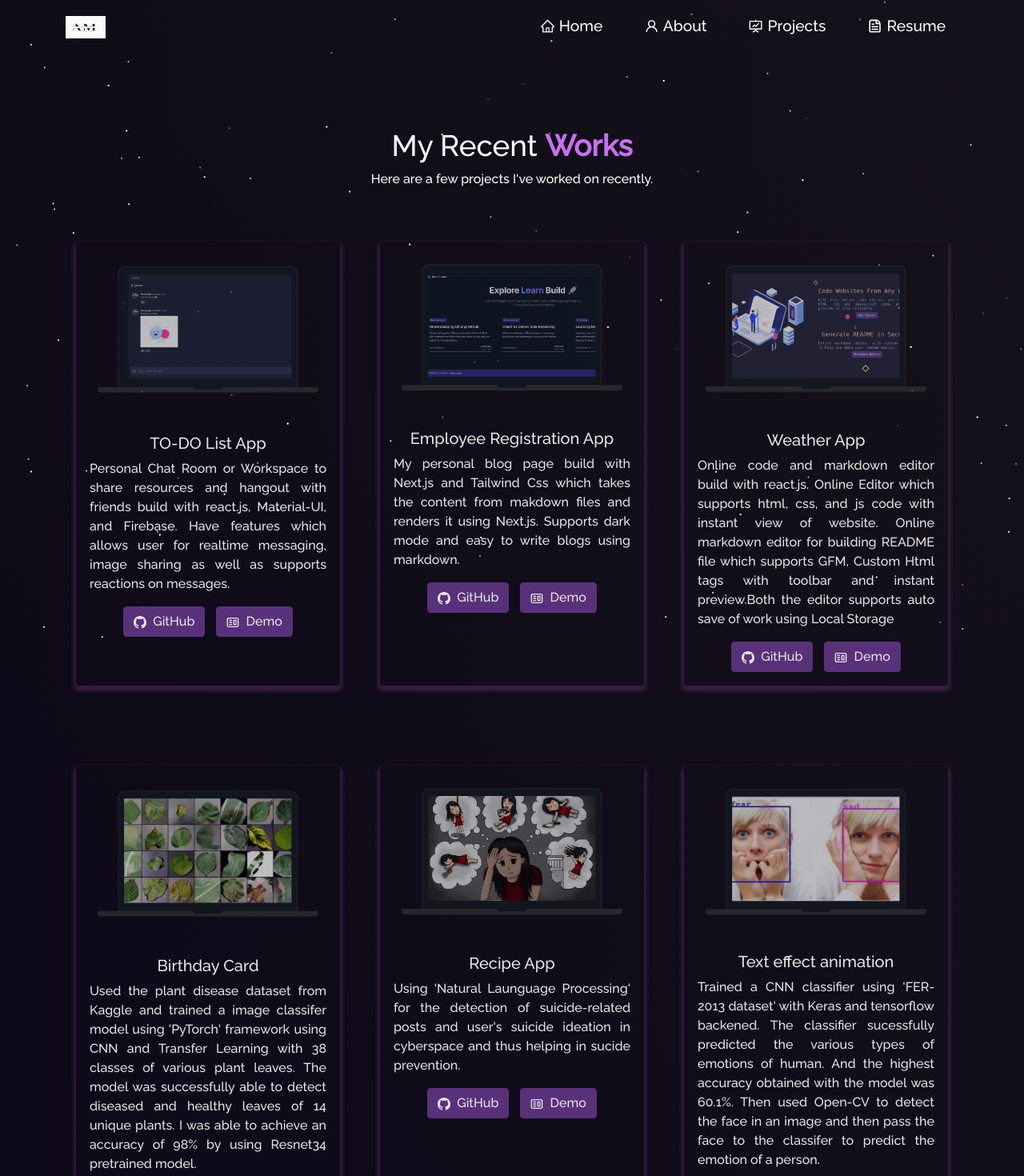
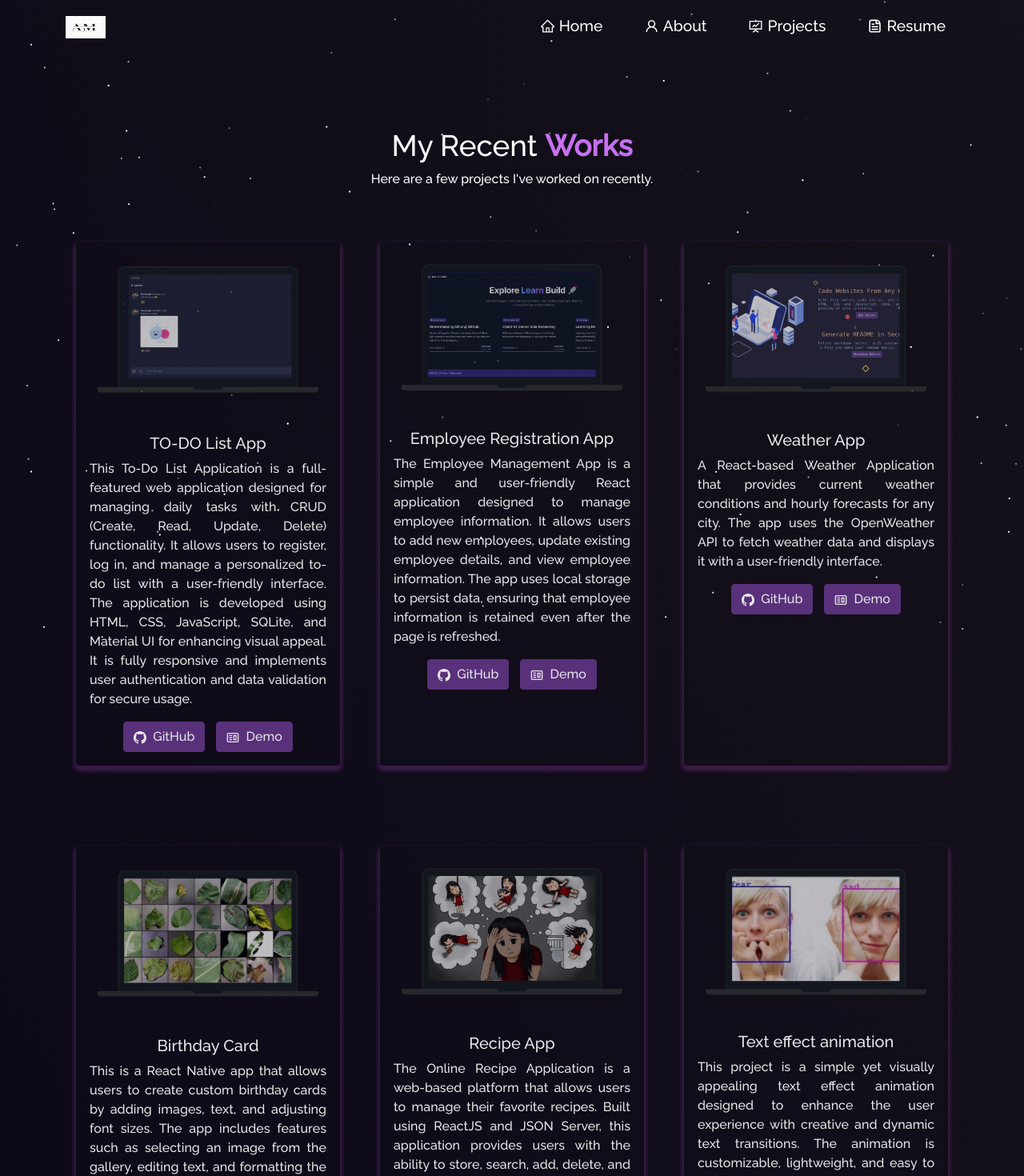
Before and after one commit to Asiphile1/Portfolio-Asi-Updated, a React (Create React App) app: page /project in a window 1280 px wide. Shown: the top 1470 px of the page at 80% size. Built offline with nearby package versions, Linux system fonts and the light colour scheme.

Commit message:
added final project text

```diff
--- a/src/components/Projects/Projects.js
+++ b/src/components/Projects/Projects.js
@@ -26,7 +26,7 @@ function Projects() {
               imgPath={chatify}
               isBlog={false}
               title="TO-DO List App"
-              description="Personal Chat Room or Workspace to share resources and hangout with friends build with react.js, Material-UI, and Firebase. Have features which allows user for realtime messaging, image sharing as well as supports reactions on messages."
+              description="This To-Do List Application is a full-featured web application designed for managing daily tasks with CRUD (Create, Read, Update, Delete) functionality. It allows users to register, log in, and manage a personalized to-do list with a user-friendly interface. The application is developed using HTML, CSS, JavaScript, SQLite, and Material UI for enhancing visual appeal. It is fully responsive and implements user authentication and data validation for secure usage."
               ghLink="	https://github.com/Asiphile1/To-do-list-app-codetribe"
               demoLink="https://to-do-list-app-codetribe.vercel.app/"
             />
@@ -37,7 +37,7 @@ function Projects() {
               imgPath={bitsOfCode}
               isBlog={false}
               title="Employee Registration App"
-              description="My personal blog page build with Next.js and Tailwind Css which takes the content from makdown files and renders it using Next.js. Supports dark mode and easy to write blogs using markdown."
+              description="The Employee Management App is a simple and user-friendly React application designed to manage employee information. It allows users to add new employees, update existing employee details, and view employee information. The app uses local storage to persist data, ensuring that employee information is retained even after the page is refreshed."
               ghLink="https://github.com/Asiphile1/codeTribe-employee-app"
               demoLink="https://code-tribe-employee-app.vercel.app/"
             />
@@ -48,7 +48,7 @@ function Projects() {
               imgPath={editor}
               isBlog={false}
               title="Weather App"
-              description="Online code and markdown editor build with react.js. Online Editor which supports html, css, and js code with instant view of website. Online markdown editor for building README file which supports GFM, Custom Html tags with toolbar and instant preview.Both the editor supports auto save of work using Local Storage"
+              description="A React-based Weather Application that provides current weather conditions and hourly forecasts for any city. The app uses the OpenWeather API to fetch weather data and displays it with a user-friendly interface."
               ghLink="https://github.com/Asiphile1/Weather-App-CodeTribe"
               demoLink="https://weather-app-code-tribe.vercel.app/"
             />
@@ -59,7 +59,7 @@ function Projects() {
               imgPath={leaf}
               isBlog={false}
               title="Birthday Card"
-              description="Used the plant disease dataset from Kaggle and trained a image classifer model using 'PyTorch' framework using CNN and Transfer Learning with 38 classes of various plant leaves. The model was successfully able to detect diseased and healthy leaves of 14 unique plants. I was able to achieve an accuracy of 98% by using Resnet34 pretrained model."
+              description="This is a React Native app that allows users to create custom birthday cards by adding images, text, and adjusting font sizes. The app includes features such as selecting an image from the gallery, editing text, and formatting the card for a personalized birthday greeting."
               ghLink="https://github.com/Asiphile1/Birthday-Card"
               demoLink="https://birthday-card-eta-virid.vercel.app/"
             />
@@ -70,7 +70,7 @@ function Projects() {
               imgPath={suicide}
               isBlog={false}
               title="Recipe App"
-              description="Using 'Natural Launguage Processing' for the detection of suicide-related posts and user's suicide ideation in cyberspace  and thus helping in sucide prevention."
+              description="The Online Recipe Application is a web-based platform that allows users to manage their favorite recipes. Built using ReactJS and JSON Server, this application provides users with the ability to store, search, add, delete, and update recipes. Users can register, log in, and securely manage their recipe collections. The app implements CRUD operations and ensures user-friendly navigation with responsive design."
               ghLink="https://github.com/Asiphile1/Recipe-App-CodeTribe"
               demoLink="https://www.youtube.com/watch?v=dQw4w9WgXcQ&ab_channel=RickAstley"
             />
@@ -81,8 +81,7 @@ function Projects() {
               imgPath={emotion}
               isBlog={false}
               title="Text effect animation"
-              description="Trained a CNN classifier using 'FER-2013 dataset' with Keras and tensorflow backened. The classifier sucessfully predicted the various types of emotions of human. And the highest accuracy obtained with the model was 60.1%.
-              Then used Open-CV to detect the face in an image and then pass the face to the classifer to predict the emotion of a person."
+              description="This project is a simple yet visually appealing text effect animation designed to enhance the user experience with creative and dynamic text transitions. The animation is customizable, lightweight, and easy to integrate into any web project."
               ghLink="https://github.com/Asiphile1/text-effect"
               demoLink="https://text-effect-od8u.vercel.app/"
             />
```
